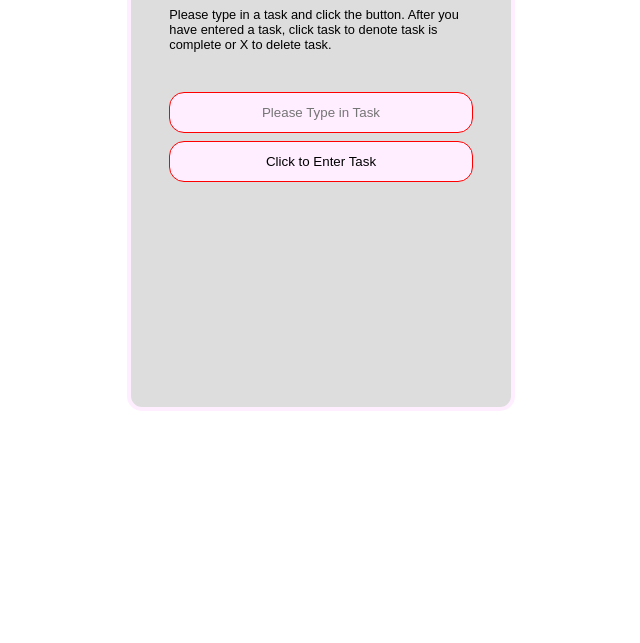
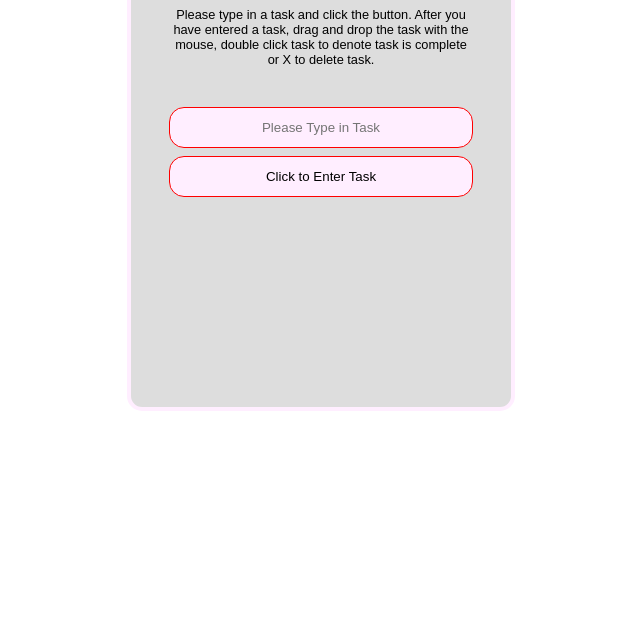
Before and after one commit to Filip-Sazdov/simple-to-do-list-jquery-app, a plain HTML site: page index.html in a window 1280 px wide. Shown: the part 157-800 px from the top of the page, without its empty margins (319-959 px from the left). Drawn offline with nearby package versions, Linux system fonts and the light colour scheme.

Commit message:
Fixed paragraph and list item alignment

```diff
--- a/css/styles.css
+++ b/css/styles.css
@@ -38,16 +38,17 @@
 
 #button:hover {
     cursor: pointer;
-    opacity: .8;
+    opacity: .7;
 }
 
 p {
     width: 80%;
     box-sizing: border-box;
     margin: 0 auto;
-    text-align: left;
+    text-align: center;
     font-size: 0.8em;
 }
+
 
 .strike {
     text-decoration: line-through;
@@ -65,6 +66,7 @@ p {
     background-color: lightcoral;
     padding: 10px;
     border-radius: 5px;
+    text-align: left;
 }
 
 span {
--- a/index.html
+++ b/index.html
@@ -9,8 +9,9 @@
     <body>
         <div class="container">
             <h1>To Do List jQuery App</h1>
-            <p>Please type in a task and click the button. After you have entered a task, click task to denote task is complete or X to delete task.</p>
-
+            <p>Please type in a task and click the button. After you have
+                entered a task, drag and drop the task with the mouse, double
+                click task to denote task is complete or X to delete task.</p>
         </div>
 
 
--- a/js/scripts.js
+++ b/js/scripts.js
@@ -36,7 +36,7 @@ function addListItemToList() {
 	//after inputting data, clear input box and give it back focus so user can continue typing
 	$("#input").val("").focus();
 }
-
+//Use click to input data
 inputButton.click(addListItemToList);
 //Use Enter key to input data
 $("#input").on("keyup", function (e) {
```
